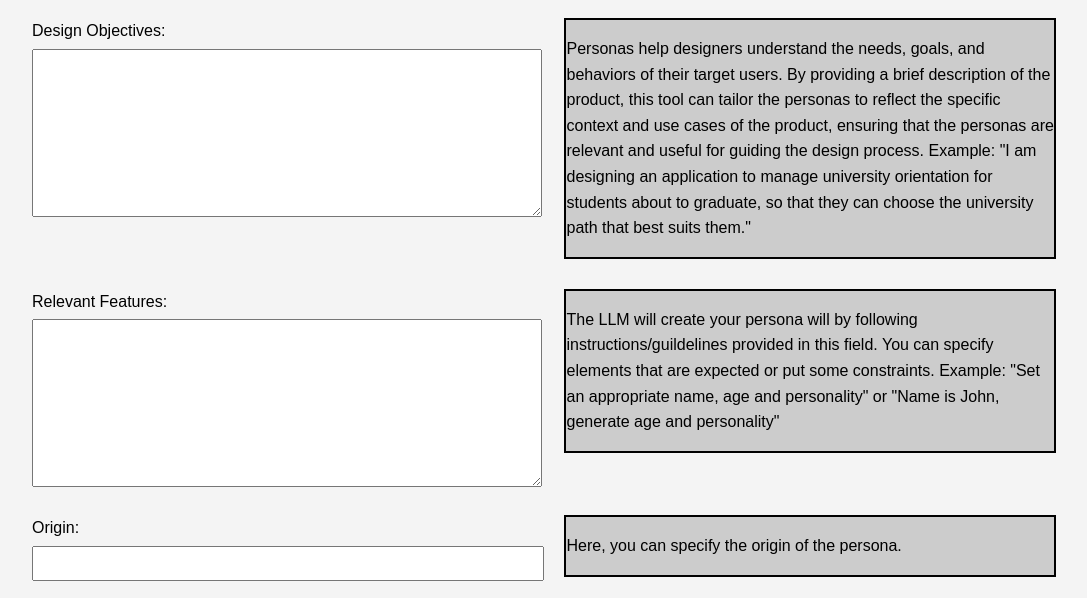
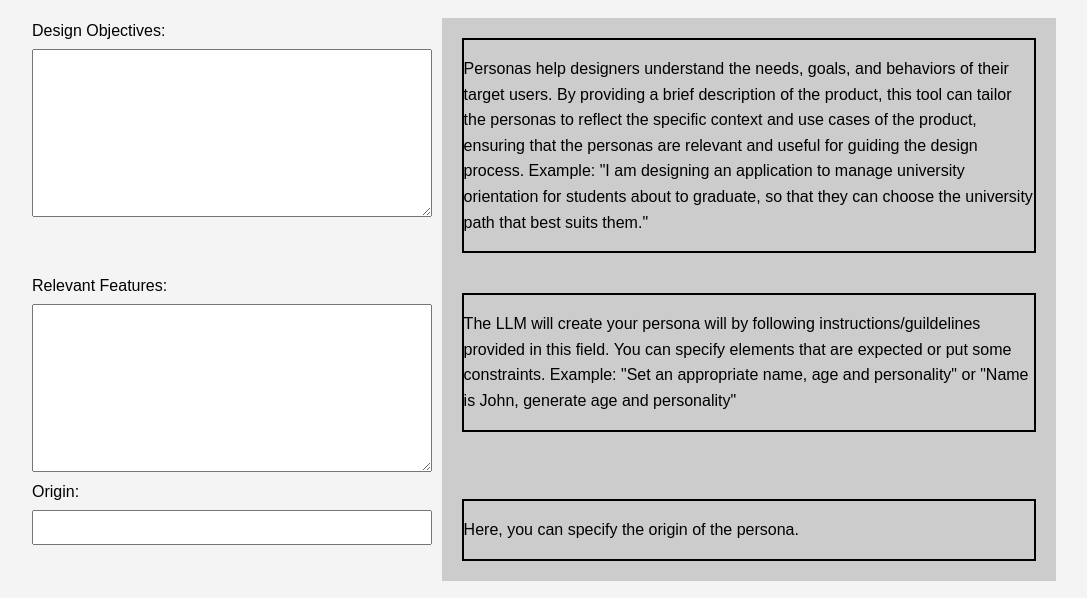
Before and after one commit to ls-cnr/LLM-enhanced-DGN, a website: page frontend/public/index.html in a window 1280 px wide. Shown: the part 96-694 px from the top of the page, without its empty margins (96-1183 px from the left). Drawn offline with nearby package versions, Linux system fonts and the light colour scheme.

Commit message:
qualche cambiamento di stile

```diff
--- a/frontend/public/styles.css
+++ b/frontend/public/styles.css
@@ -34,11 +34,20 @@ h1 {
 .form-group {
     display: flex;
     justify-content: space-between;
-    margin-bottom: 20px;
+    margin-bottom: 0px;
 }
 
-.column {
-    width: 48%;
+.column.left {
+    width: 40%;
+    box-sizing: border-box; /* Include padding nella larghezza totale */
+    padding-right: 10px; /* Aggiungi un po' di padding a destra per creare spazio */
+}
+
+.column.right {
+    width: 60%;
+    background: #ccc; /* Sfondo grigio per tutta la colonna di destra */
+    padding: 20px;
+    box-sizing: border-box; /* Include padding nella larghezza totale */
 }
 
 label {
@@ -50,16 +59,19 @@ input[type="text"],
 textarea {
     width: 100%;
     padding: 8px;
+    box-sizing: border-box;
+    /*margin-right: 10px;*/
 }
 
 textarea {
+    margin-right: 10px;
     resize: vertical; /* Permette di ridimensionare verticalmente */
 }
 
 .info-box {
     background: #ccc; /* Sfondo grigio */
     /*padding: 20px;*/
-    margin-bottom: 10px;
+    margin-bottom: 0px;
     border: 2px double #000; /* Cornice nera doppia */
 }
 
```
